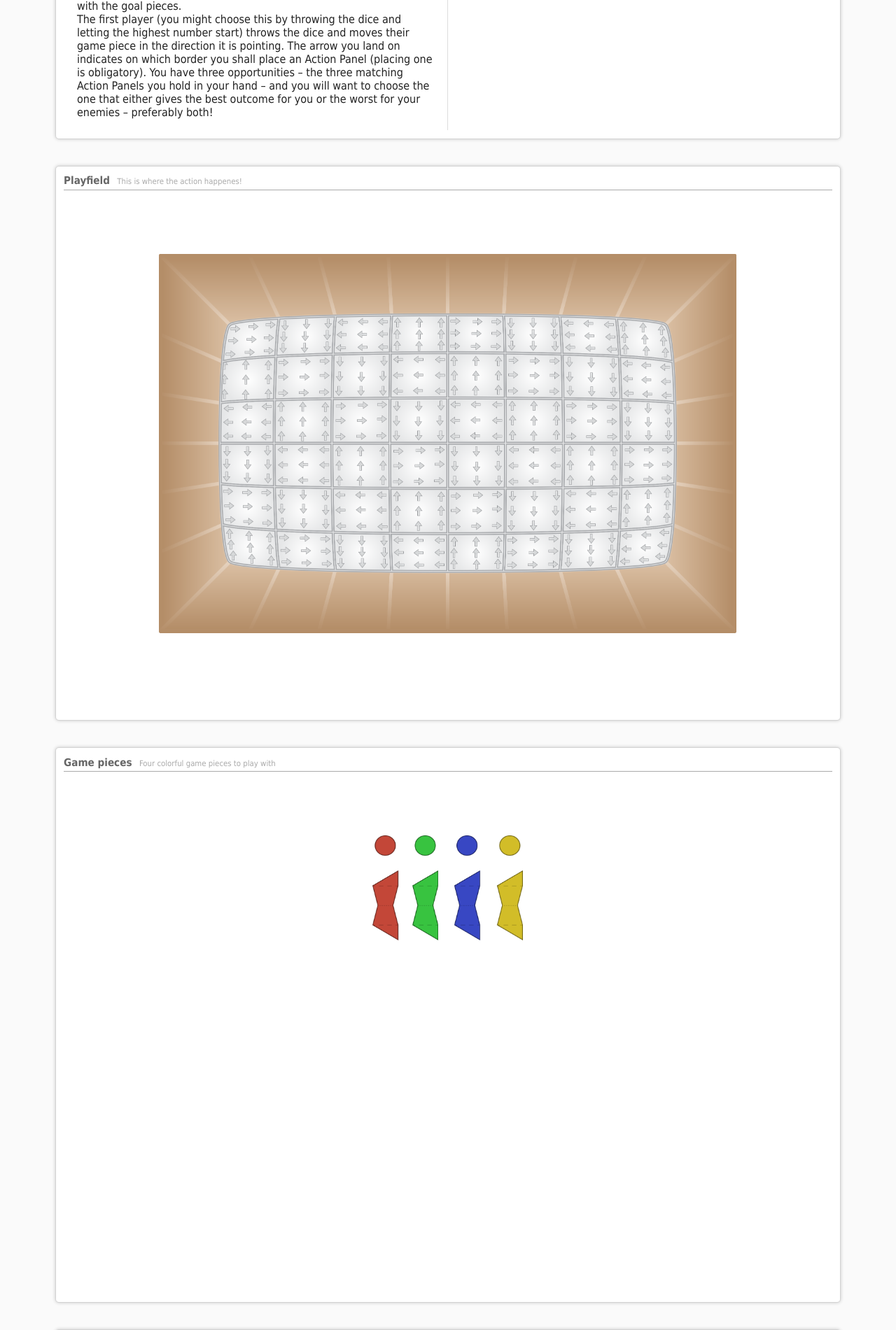
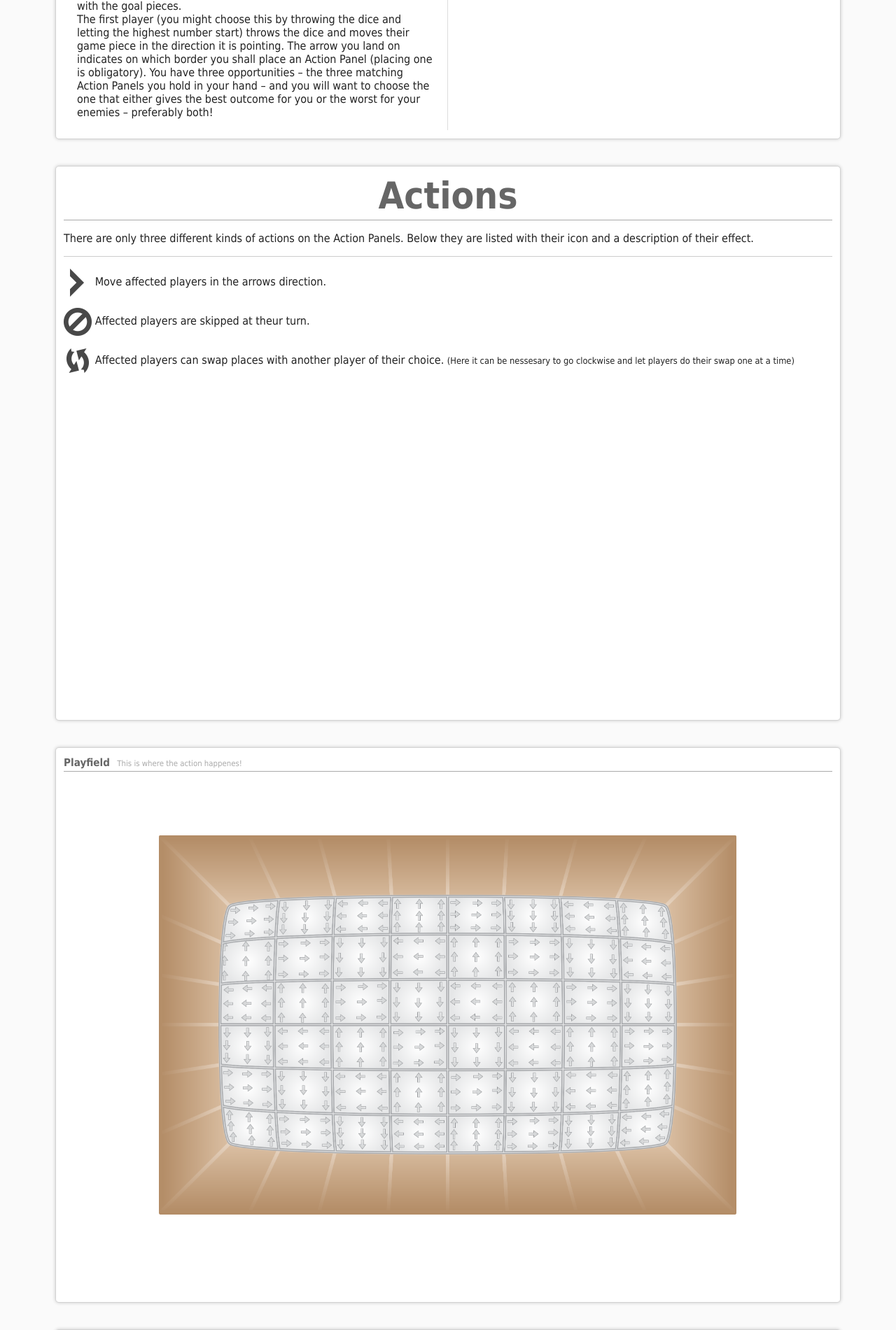
Before and after one commit to martindilling/up-the-screen, a PHP site: page / in a window 1280 px wide. Shown: the part 1464-3365 px from the top of the page at 70% size. Run offline with PHP 8.4, Linux system fonts and the light colour scheme; some libraries are stand-ins or nearby versions.

Commit message:
Page with info about the actions

```diff
--- a/index.php
+++ b/index.php
@@ -179,6 +179,37 @@ $imgShortSide = function ($seed) use ($imgSide) {
 
 
 <!-- ==========================================================================
+   Actions
+   ========================================================================== -->
+
+            <div class="page">
+                <header class="title">
+                    Actions
+                </header>
+                <section>
+                    <p>
+                        There are only three different kinds of actions on the Action Panels.
+                        Below they are listed with their icon and a description of their effect.
+                    </p>
+                    <hr>
+                    <p>
+                        <img src="images/right.png" alt="Arrow action">
+                        Move affected players in the arrows direction.
+                    </p>
+                    <p>
+                        <img src="images/skip.png" alt="Skip action">
+                        Affected players are skipped at theur turn.
+                    </p>
+                    <p>
+                        <img src="images/swap.png" alt="Swap action">
+                        Affected players can swap places with another player of their choice.
+                        <span style="font-size: 0.8em">(Here it can be nessesary to go clockwise and let players do their swap one at a time)</span>
+                    </p>
+                </section>
+            </div>
+
+
+<!-- ==========================================================================
    Playfield
    ========================================================================== -->
 
```
